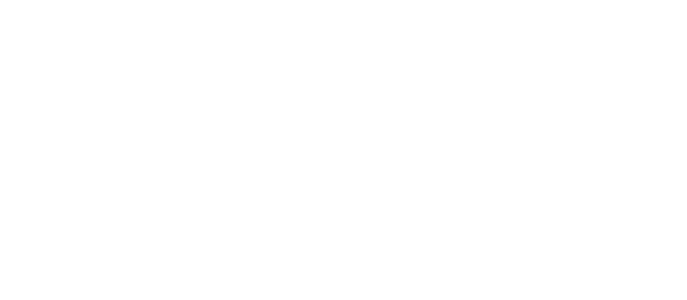
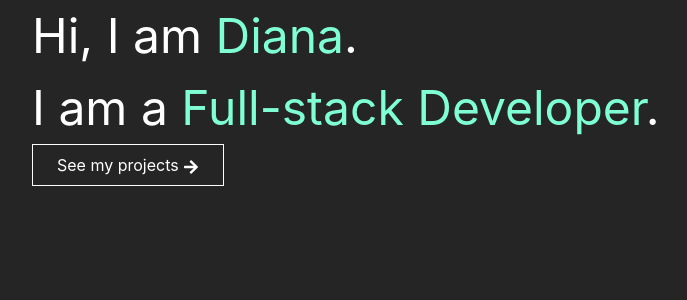
Before and after one commit to DianaBerte/My-portfolio, a React (Create React App) app in the folder my-portfolio/: page / in a window 1280 px wide. Before the commit this address had no page. Shown: the top 300 px of the page, without its empty margins (53-740 px from the left). Built offline with nearby package versions, Linux system fonts and the light colour scheme.

Commit message:
Header component

```diff
--- a/my-portfolio/package.json
+++ b/my-portfolio/package.json
@@ -14,6 +14,7 @@
     "react": "^18.2.0",
     "react-bootstrap": "^2.8.0",
     "react-dom": "^18.2.0",
+    "react-icons": "^4.10.1",
     "react-router-dom": "^6.14.2",
     "react-scripts": "5.0.1",
     "typescript": "^4.9.5",
--- a/my-portfolio/src/App.tsx
+++ b/my-portfolio/src/App.tsx
@@ -2,12 +2,15 @@
 import 'bootstrap/dist/css/bootstrap.min.css'
 import { BrowserRouter, Routes, Route } from 'react-router-dom';
 import StartComponent from './components/StartComponent';
+import HeaderComponent from './components/HeaderComponent';
 import './App.css';
+import './assets/index.css'
 
 function App() {
   return (
     <BrowserRouter>
     <Routes>
+      <Route path='/' element={<HeaderComponent />} />
       <Route path='/about' element={<StartComponent />} />
     </Routes>
     </BrowserRouter>
--- /dev/null
+++ b/my-portfolio/src/assets/index.css
@@ -0,0 +1,25 @@
+body {
+    margin: 0;
+    background-color: rgb(37, 37, 37);
+}
+
+.intro-title {
+    font-size: 3rem;
+}
+
+.name-span {
+    color: aquamarine;
+}
+
+.header-container {
+    align-content: center;
+}
+
+.arrow-icon {
+    display: inline-block;
+    transition: transform 0.5s ease;
+  }
+
+  .my-word-btn:hover .arrow-icon {
+    transform: rotate(90deg);
+  }
--- a/my-portfolio/src/components/HeaderComponent.tsx
+++ b/my-portfolio/src/components/HeaderComponent.tsx
@@ -1,3 +1,27 @@
 //this is the landing page: big jumbotron with just introductory lines.
+import { FaArrowRight } from 'react-icons/fa'
+import { Container } from 'react-bootstrap'
 
-export {}
+const HeaderComponent = () => {
+    return(
+        <>
+        <Container className='header-container'>
+            <div className="intro-title text-white ">
+            Hi, I am{" "}
+            <span className="name-span">Diana</span>.
+            <br /> I am a <span className='name-span'>Full-stack Developer</span>.
+            </div>
+            <button
+            //   ref={buttonRef}
+            //   onClick={handleClick}
+            className="bg-transparent text-white py-2 px-4 border
+            border-white my-word-btn"
+            >
+            <span className='arrow-span text-center'>See my projects </span><FaArrowRight className="arrow-icon" />
+            </button>
+        </Container>
+      </>
+    )
+}
+
+export default HeaderComponent
--- a/my-portfolio/src/components/StartComponent.tsx
+++ b/my-portfolio/src/components/StartComponent.tsx
@@ -4,6 +4,7 @@
     return(
         <>
         <NavbarComponent />
+        {/* will also contain AboutComponent and ProjectsComponent */}
         </>
     )
 }
--- a/my-portfolio/src/index.css
+++ b/my-portfolio/src/index.css
@@ -11,3 +11,15 @@
   font-family: source-code-pro, Menlo, Monaco, Consolas, 'Courier New',
     monospace;
 }
+
+html {
+  scroll-behavior: smooth;
+}
+
+.show {
+  display: block;
+}
+
+.section-header {
+  font-family: Arial, Helvetica, sans-serif;
+}
```
Also changed, not shown: 1 other file (tests, documents, lock files or other folders).
